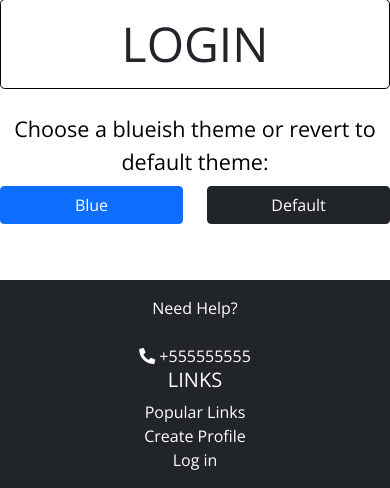
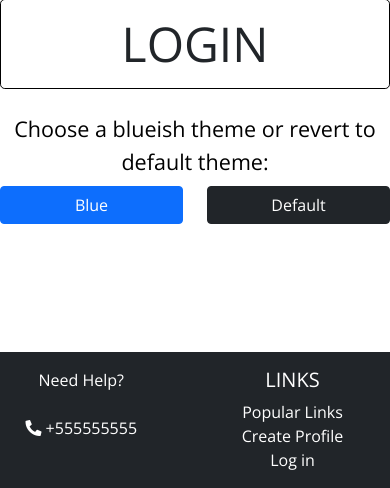
Before and after one commit to AideenM12/Trust-in-soda-hackathon, a Flask app: page / in a window 390 px wide. Shown: the part 356-844 px from the top of the page. Run offline with Flask 2, Linux system fonts and the light colour scheme; some libraries are stand-ins or nearby versions.

Commit message:
Fix footer links align.

```diff
--- a/templates/includes/footer.html
+++ b/templates/includes/footer.html
@@ -2,14 +2,14 @@
 <footer class="footer mt-auto fixed-bottom py-3 text-white bg-dark">
     <div class="container-fluid">
         <div class="row d-flex justify-content-between">
-            <div class="col-12 col-md-6 col-lg-4 text-center">
+            <div class="col-5 col-lg-4 text-center">
                 <p>Need Help?</p>
                 <div class="col text-center pt-2 lp-contact-link">
                     <i class="fas fa-phone-alt"></i>
                     <a class="text-white" href="tel:555555555"><span>+555555555</span></a>
                 </div>
             </div>
-            <div class="col-12 col-md-6 col-lg-4 text-center
+            <div class="col-6 col-lg-4 text-center
                           ">
                 <h5 class="text-uppercase">Links</h5>
 
```
